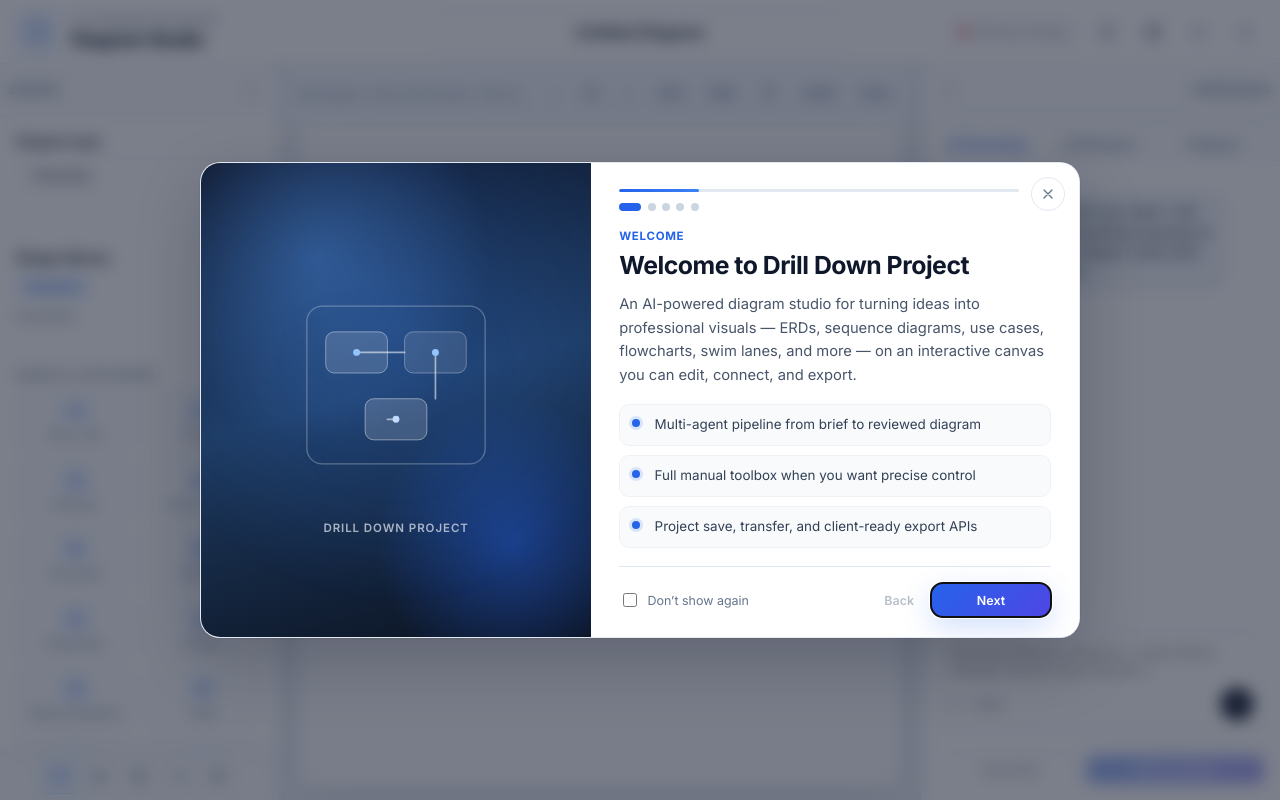
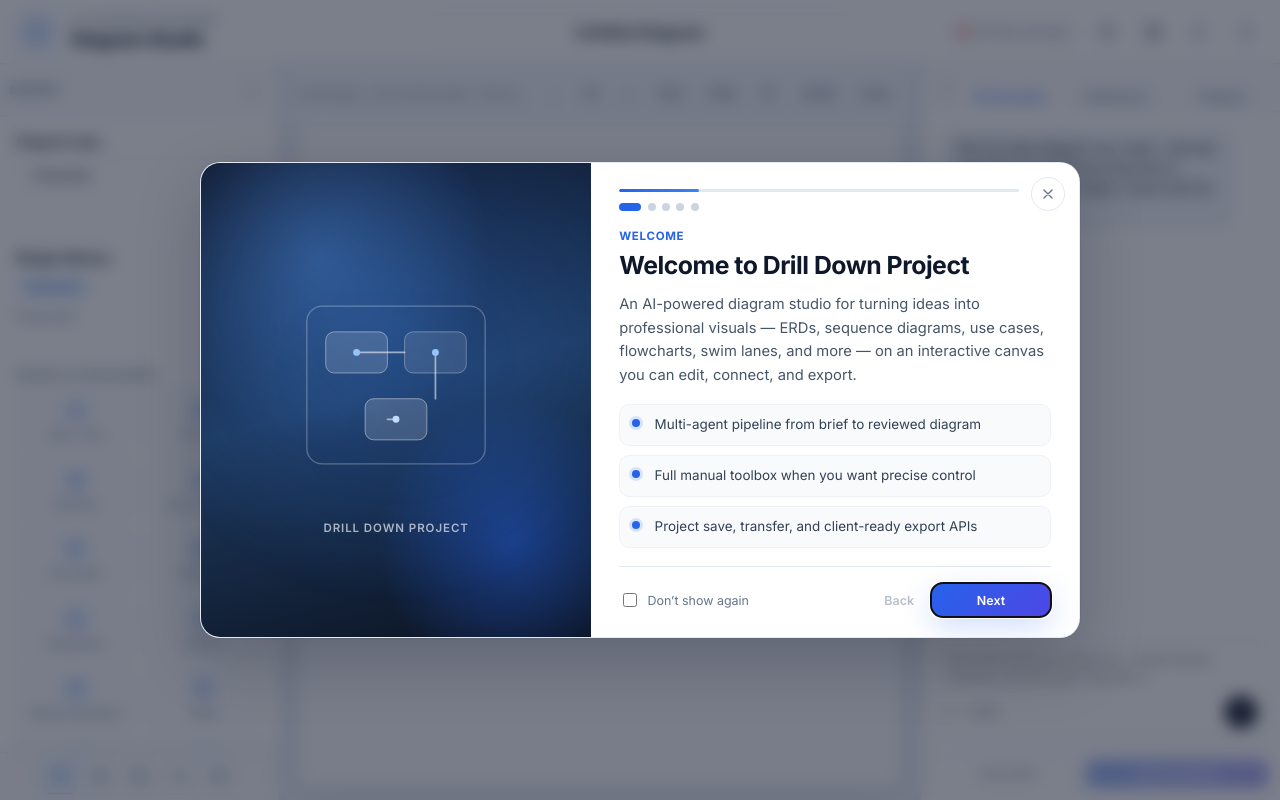
Before and after one commit to pakabbas/genAI, a FastAPI app: page / in a window 1280 px wide. Run offline with FastAPI, Linux system fonts and the light colour scheme; data that the repository does not hold is empty.

Commit message:
Put the right-panel collapse control on the tabs row.
Remove the Workspace chrome header so the chat area gets more vertical space.

Co-authored-by: Cursor <cursoragent@cursor.com>

```diff
--- a/static/css/style.css
+++ b/static/css/style.css
@@ -346,24 +346,33 @@ input {
 
 .sidebar-tabs {
   display: grid;
-  grid-template-columns: repeat(3, minmax(0, 1fr));
-  gap: 0;
-  padding: 0.65rem 0.65rem 0;
+  grid-template-columns: 28px repeat(3, minmax(0, 1fr));
+  align-items: end;
+  gap: 0.15rem;
+  padding: 0.35rem 0.4rem 0;
   background: #f8fafc;
   border-bottom: 1px solid var(--border);
   flex-shrink: 0;
 }
 
+.sidebar-collapse-btn {
+  align-self: center;
+  margin-bottom: 0.2rem;
+}
+
 .sidebar-tab {
-  padding: 0.55rem 0.5rem;
+  padding: 0.45rem 0.3rem;
   border: none;
   border-radius: var(--radius-sm) var(--radius-sm) 0 0;
   background: transparent;
   color: var(--text-muted);
-  font-size: 0.78rem;
+  font-size: 0.72rem;
   font-weight: 600;
   cursor: pointer;
   transition: color 0.15s, background 0.15s;
+  white-space: nowrap;
+  overflow: hidden;
+  text-overflow: ellipsis;
 }
 
 .sidebar-tab:hover {
@@ -380,10 +389,14 @@ input {
 .sidebar-tab-panels {
   flex: 1;
   overflow-y: auto;
-  padding: 1rem;
+  padding: 0.65rem 0.75rem 0.75rem;
   min-height: 0;
   display: flex;
   flex-direction: column;
+}
+
+.right-panel .sidebar-tab-panels:has(.chat-panel.is-active) {
+  padding-top: 0.45rem;
 }
 
 .tab-panel {
@@ -400,7 +413,7 @@ input {
   flex: 1;
   min-height: 0;
   height: 100%;
-  gap: 0.55rem;
+  gap: 0.35rem;
   overflow: hidden;
 }
 
@@ -786,11 +799,11 @@ body.is-toolbox-touch-drag {
 }
 
 .req-chat-shell {
-  flex: 1;
+  flex: 1 1 auto;
   min-height: 0;
   display: flex;
   flex-direction: column;
-  gap: 0.5rem;
+  gap: 0.4rem;
   overflow: hidden;
 }
 
@@ -830,13 +843,13 @@ body.is-toolbox-touch-drag {
 .req-chat-messages {
   display: flex;
   flex-direction: column;
-  gap: 0.65rem;
+  gap: 0.55rem;
   flex: 1 1 auto;
   /* Allow messages to shrink so compose stays visible when QC / actions take space */
   min-height: 0;
   max-height: none;
   overflow-y: auto;
-  padding: 0.85rem 0.7rem;
+  padding: 0.55rem 0.55rem;
   border: none;
   border-radius: var(--radius-sm);
   background: transparent;
@@ -1862,8 +1875,13 @@ body.is-toolbox-touch-drag {
 
   .panel-resizer,
   .panel-expand-rail,
-  .panel-chrome {
+  .panel-chrome,
+  .sidebar-collapse-btn {
     display: none !important;
+  }
+
+  .sidebar-tabs {
+    grid-template-columns: repeat(3, minmax(0, 1fr));
   }
 
   .designer-workspace.left-collapsed .left-panel,
--- a/templates/index.html
+++ b/templates/index.html
@@ -11,7 +11,7 @@
   <link rel="preconnect" href="https://fonts.googleapis.com" />
   <link rel="preconnect" href="https://fonts.gstatic.com" crossorigin />
   <link href="https://fonts.googleapis.com/css2?family=Inter:wght@400;500;600;700&family=JetBrains+Mono:wght@400;500&display=swap" rel="stylesheet" />
-  <link rel="stylesheet" href="{{ root_path }}/static/css/style.css?v={{ app_version }}-panel-layout" />
+  <link rel="stylesheet" href="{{ root_path }}/static/css/style.css?v={{ app_version }}-right-tabs" />
 </head>
 <body>
   <div class="ambient ambient-a"></div>
@@ -157,11 +157,8 @@
     <div class="panel-resizer panel-resizer-right" id="rightResizer" role="separator" aria-orientation="vertical" aria-label="Resize right panel" tabindex="0"></div>
 
     <aside class="designer-panel right-panel" id="rightPanel">
-      <div class="panel-chrome panel-chrome-right">
-        <button type="button" class="btn btn-ghost btn-icon-only panel-collapse-btn" id="collapseRightBtn" title="Collapse right panel" aria-label="Collapse right panel">›</button>
-        <span class="panel-chrome-label">Workspace</span>
-      </div>
       <div class="sidebar-tabs" role="tablist" aria-label="Sidebar sections">
+        <button type="button" class="btn btn-ghost btn-icon-only panel-collapse-btn sidebar-collapse-btn" id="collapseRightBtn" title="Collapse right panel" aria-label="Collapse right panel">›</button>
         <button type="button" class="sidebar-tab is-active" id="tabAi" role="tab" aria-selected="true" aria-controls="panelAi">AI Generation</button>
         <button type="button" class="sidebar-tab" id="tabDrilldowns" role="tab" aria-selected="false" aria-controls="panelDrilldowns">Drill Downs</button>
         <button type="button" class="sidebar-tab" id="tabProject" role="tab" aria-selected="false" aria-controls="panelProject">Projects</button>
@@ -546,6 +543,6 @@
     </div>
   </div>
 
-  <script type="module" src="{{ root_path }}/static/js/designer/app.js?v={{ app_version }}-panel-layout"></script>
+  <script type="module" src="{{ root_path }}/static/js/designer/app.js?v={{ app_version }}-right-tabs"></script>
 </body>
 </html>
```
